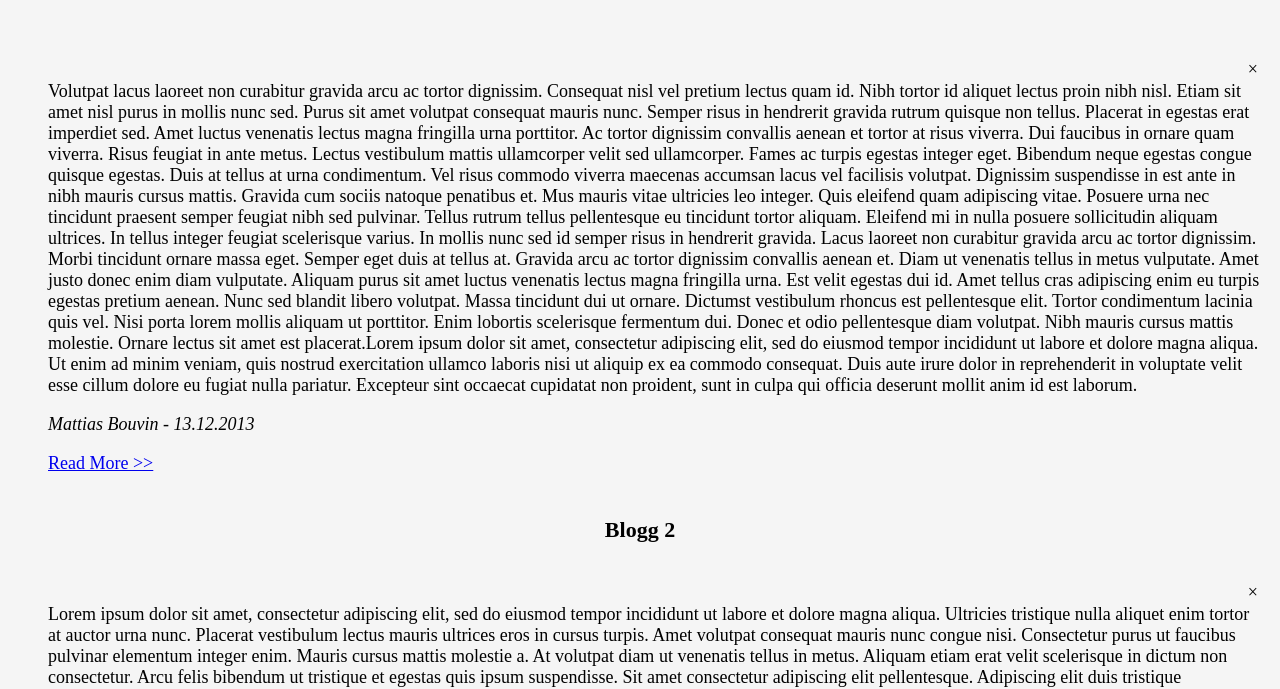
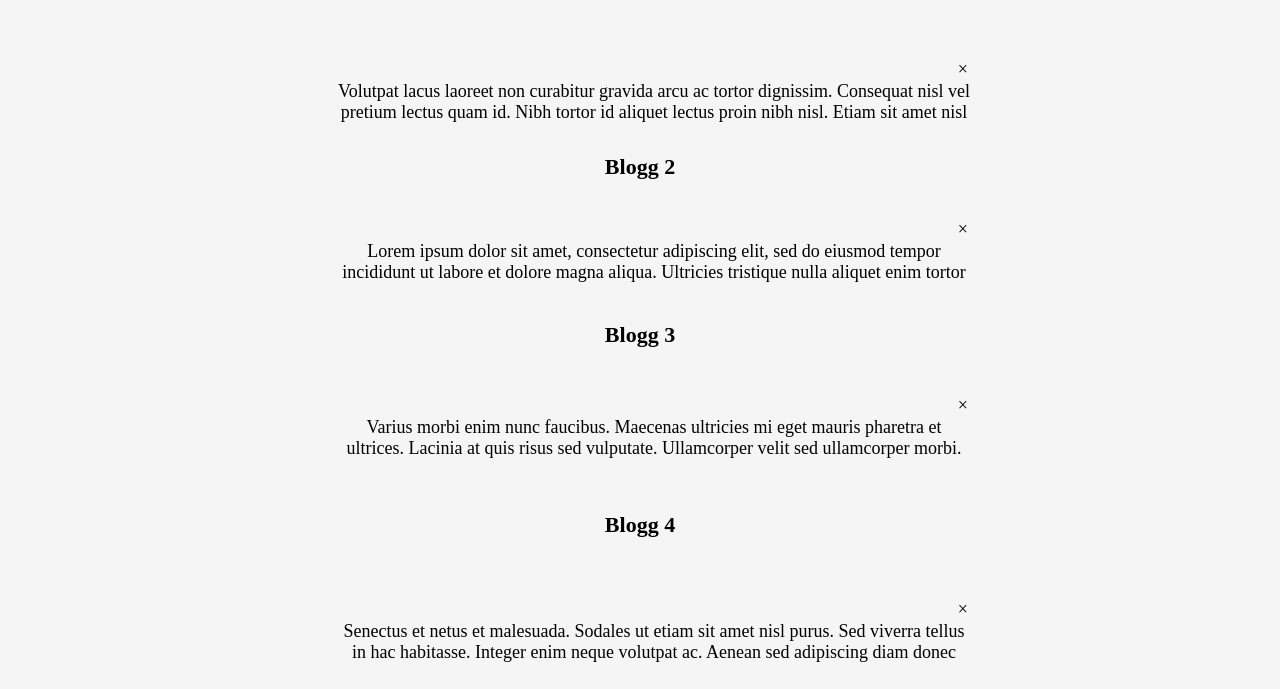
Before and after one commit to CGranzell/Kunskapskontroll-2-Blogg-API-och-klient-main, a plain HTML site: page blog-client-template/index.html in a window 1280 px wide. Shown: the part 255-944 px from the top of the page. Drawn offline with Linux system fonts and the light colour scheme.

Commit message:
fixat vg delen

```diff
--- a/blog-client-template/css/style.css
+++ b/blog-client-template/css/style.css
@@ -59,7 +59,7 @@ ul li:nth-child(odd) {
 
 
 ul li:hover {
-  background: lightskyblue;
+  background: whitesmoke;
 }
 
 
@@ -92,8 +92,8 @@ ul li.checked::before {
 }
 
 .close:hover {
-  background-color: black;
-  color: black;
+  background-color: whitesmoke;
+  color: whitesmoke;
 }
 
 
@@ -104,3 +104,49 @@ ul li.checked::before {
   text-align: center;
 
 }
+
+#myUL li{display:inline-block;list-style-type:none;
+    border-radius:20px;
+    overflow:hidden;
+    vertical-align:top;
+    }
+    .mattias{
+    height:48px;
+    width:50%;
+    }
+    .mattias:hover{
+    background:skyblue;
+    height:500px;
+    width:50%;
+    }
+    .mattias1{
+    height:48px;
+    width:50%;
+    }
+    .mattias1:hover{
+    background:skyblue;
+    height:500px;
+    width:50%;
+    }
+    .mattias2{
+    height:48px;
+    width:50%;
+    }
+    .mattias2:hover{
+    background: skyblue;
+    height:500px;
+    width:50%;
+    }
+    .mattias3{
+        height:48px;
+        width: 50%;
+        }
+        .mattias3:hover{
+        background: skyblue;
+        height:500px;
+        width:50%;
+        }
+
+    #myUL {
+        text-align: center;
+    }
--- a/blog-client-template/index.html
+++ b/blog-client-template/index.html
@@ -11,30 +11,29 @@
     <div id="myDIV" class="header">
         <h2>Lista över blogginlägg</h2>
         <h3>Blogg 1</h3>
+
       </div>
 
       <ul id="myUL">
-        <li>
+        <li class="mattias">
             <p>Volutpat lacus laoreet non curabitur gravida arcu ac tortor dignissim. Consequat nisl vel pretium lectus quam id. Nibh tortor id aliquet lectus proin nibh nisl. Etiam sit amet nisl purus in mollis nunc sed. Purus sit amet volutpat consequat mauris nunc. Semper risus in hendrerit gravida rutrum quisque non tellus. Placerat in egestas erat imperdiet sed. Amet luctus venenatis lectus magna fringilla urna porttitor. Ac tortor dignissim convallis aenean et tortor at risus viverra. Dui faucibus in ornare quam viverra. Risus feugiat in ante metus. Lectus vestibulum mattis ullamcorper velit sed ullamcorper. Fames ac turpis egestas integer eget. Bibendum neque egestas congue quisque egestas. Duis at tellus at urna condimentum. Vel risus commodo viverra maecenas accumsan lacus vel facilisis volutpat.
 
-                Dignissim suspendisse in est ante in nibh mauris cursus mattis. Gravida cum sociis natoque penatibus et. Mus mauris vitae ultricies leo integer. Quis eleifend quam adipiscing vitae. Posuere urna nec tincidunt praesent semper feugiat nibh sed pulvinar. Tellus rutrum tellus pellentesque eu tincidunt tortor aliquam. Eleifend mi in nulla posuere sollicitudin aliquam ultrices. In tellus integer feugiat scelerisque varius. In mollis nunc sed id semper risus in hendrerit gravida. Lacus laoreet non curabitur gravida arcu ac tortor dignissim. Morbi tincidunt ornare massa eget. Semper eget duis at tellus at.
-
-                Gravida arcu ac tortor dignissim convallis aenean et. Diam ut venenatis tellus in metus vulputate. Amet justo donec enim diam vulputate. Aliquam purus sit amet luctus venenatis lectus magna fringilla urna. Est velit egestas dui id. Amet tellus cras adipiscing enim eu turpis egestas pretium aenean. Nunc sed blandit libero volutpat. Massa tincidunt dui ut ornare. Dictumst vestibulum rhoncus est pellentesque elit. Tortor condimentum lacinia quis vel. Nisi porta lorem mollis aliquam ut porttitor. Enim lobortis scelerisque fermentum dui. Donec et odio pellentesque diam volutpat. Nibh mauris cursus mattis molestie. Ornare lectus sit amet est placerat.Lorem ipsum dolor sit amet, consectetur adipiscing elit, sed do eiusmod tempor incididunt ut labore et dolore magna aliqua. Ut enim ad minim veniam, quis nostrud exercitation ullamco laboris nisi ut aliquip ex ea commodo consequat. Duis aute irure dolor in reprehenderit in voluptate velit esse cillum dolore eu fugiat nulla pariatur. Excepteur sint occaecat cupidatat non proident, sunt in culpa qui officia deserunt mollit anim id est laborum.
+                Dignissim suspendisse in e aenean et. Diam ut venenatis tellus in metus vulputate. Amet justo donec enim diam vulputate. Aliquam purus sit amet luctus venenatis lectus magna fringilla urna. Est velit egestas dui id. Amet tellus cras adipiscing enim eu turpis egestas pretium aenean. Nunc sed blandit libero volutpat. Massa tincidunt dui ut ornare. Dictumst vestibulum rhoncus est pellentesque elit. Tortor condimentum lacinia quis vel. Nisi porta lorem mollis aliquam ut porttitor. Enim lobortis scelerisque fermentum dui. Donec et odio pellentesque diam volutpat. Nibh mauris cursus mattis molestie. Ornare lectus sit amet est placerat.Lorem ipsum dolor sit amet, consectetur adipiscing elit, sed do eiusmod tempor incididunt ut labore et dolore magna aliqua. Ut enim ad minim veniam, quis nostrud exercitation ullamco laboris nisi ut aliquip ex ea commodo consequat. Duis aute irure dolor in reprehenderit in voluptate velit esse cillum dolore eu fugiat nulla pariatur. Excepteur sint occaecat cupidatat non proident, sunt in culpa qui officia deserunt mollit anim id est laborum.
 
               </p> <p><i>Mattias Bouvin - 13.12.2013</i></p>
                <a href= "htmlblogg1.html">Read More >></a>
         </li>
         <h4>Blogg 2</h4>
-        <li>
+        <li class="mattias1">
             <p>Lorem ipsum dolor sit amet, consectetur adipiscing elit, sed do eiusmod tempor incididunt ut labore et dolore magna aliqua. Ultricies tristique nulla aliquet enim tortor at auctor urna nunc. Placerat vestibulum lectus mauris ultrices eros in cursus turpis. Amet volutpat consequat mauris nunc congue nisi. Consectetur purus ut faucibus pulvinar elementum integer enim. Mauris cursus mattis molestie a. At volutpat diam ut venenatis tellus in metus. Aliquam etiam erat velit scelerisque in dictum non consectetur. Arcu felis bibendum ut tristique et egestas quis ipsum suspendisse. Sit amet consectetur adipiscing elit pellentesque. Adipiscing elit duis tristique sollicitudin nibh sit amet commodo. Nulla posuere sollicitudin aliquam ultrices sagittis orci. Faucibus a pellentesque sit amet. Ut lectus arcu bibendum at.
 
                 Non curabitur gravida arcu ac tortor. Sollicitudin aliquam ultrices sagittis orci a. Proin sed libero enim sed. Nunc non blandit massa enim nec dui nunc mattis. Leo in vitae turpis massa sed elementum. Feugiat nibh sed pulvinar proin gravida. Enim eu turpis egestas pretium aenean pharetra magna ac placerat. Ipsum dolor sit amet consectetur adipiscing. Risus viverra adipiscing at in tellus integer. Egestas purus viverra accumsan in nisl nisi scelerisque. Nisi lacus sed viverra tellus in hac habitasse platea dictumst. Sed vulputate odio ut enim blandit. Lacinia quis vel eros donec ac odio.
 
               </p> <p><i> Mattias Bouvin - 15/02-2016</i></p>
               <a href= "htmlblogg2.html">Read More >></a>
-        </li><
+        </li>
         <h5>Blogg 3</h5>
-        <li>
+        <li class="mattias2">
             <p>Varius morbi enim nunc faucibus. Maecenas ultricies mi eget mauris pharetra et ultrices. Lacinia at quis risus sed vulputate. Ullamcorper velit sed ullamcorper morbi. Eget arcu dictum varius duis at consectetur lorem donec massa. Pretium aenean pharetra magna ac placerat vestibulum. Ornare massa eget egestas purus viverra accumsan in nisl. Sit amet facilisis magna etiam tempor orci. Lacus vestibulum sed arcu non odio euismod lacinia at quis. Mauris sit amet massa vitae tortor condimentum lacinia quis vel. Ipsum dolor sit amet consectetur adipiscing elit. Tellus integer feugiat scelerisque varius morbi enim nunc faucibus a. Consequat ac felis donec et odio pellentesque diam. Nisi porta lorem mollis aliquam ut. Quis hendrerit dolor magna eget est lorem ipsum. Viverra orci sagittis eu volutpat odio facilisis mauris sit amet. Magna ac placerat vestibulum lectus. Eget nulla facilisi etiam dignissim diam quis enim lobortis. Mauris ultrices eros in cursus. Nisl tincidunt eget nullam non nisi est sit amet facilisis.
 
                 Senectus et netus et malesuada. Sodales ut etiam sit amet nisl purus. Sed viverra tellus in hac habitasse. Integer enim neque volutpat ac. Aenean sed adipiscing diam donec adipiscing tristique. Semper auctor neque vitae tempus quam pellentesque. Volutpat ac tincidunt vitae semper quis. Semper quis lectus nulla at volutpat. Cras sed felis eget velit aliquet sagittis id consectetur. Lacus sed turpis tincidunt id aliquet risus. Sed faucibus turpis in eu mi bibendum neque egestas. Vitae et leo duis ut diam.
@@ -42,16 +41,11 @@
               <a href= "htmlblogg3.html">Read More >></a>
         </li>
         <h6>Blogg 4</h6>
-        <li>
+        <li class="mattias3">
             <p>Senectus et netus et malesuada. Sodales ut etiam sit amet nisl purus. Sed viverra tellus in hac habitasse. Integer enim neque volutpat ac. Aenean sed adipiscing diam donec adipiscing tristique. Semper auctor neque vitae tempus quam pellentesque. Volutpat ac tincidunt vitae semper quis. Semper quis lectus nulla at volutpat. Cras sed felis eget velit aliquet sagittis id consectetur. Lacus sed turpis tincidunt id aliquet risus. Sed faucibus turpis in eu mi bibendum neque egestas. Vitae et leo duis ut diam.
 
                 Ac feugiat sed lectus vestibulum mattis ullamcorper velit. Aliquam sem fringilla ut morbi tincidunt augue interdum velit. Nibh ipsum consequat nisl vel pretium lectus. Eu feugiat pretium nibh ipsum consequat nisl vel pretium lectus. Eget mi proin sed libero. Id consectetur purus ut faucibus pulvinar. Quis viverra nibh cras pulvinar mattis nunc sed. Potenti nullam ac tortor vitae purus. Ultrices mi tempus imperdiet nulla. Arcu cursus vitae congue mauris rhoncus. Eros in cursus turpis massa tincidunt. Nunc congue nisi vitae suscipit tellus. Nec nam aliquam sem et tortor consequat id. Sit amet aliquam id diam maecenas ultricies mi eget. Pharetra diam sit amet nisl suscipit adipiscing bibendum. Egestas tellus rutrum tellus pellentesque eu tincidunt tortor aliquam. Vitae aliquet nec ullamcorper sit amet risus.
-
-                Volutpat lacus laoreet non curabitur gravida arcu ac tortor dignissim. Consequat nisl vel pretium lectus quam id. Nibh tortor id aliquet lectus proin nibh nisl. Etiam sit amet nisl purus in mollis nunc sed. Purus sit amet volutpat consequat mauris nunc. Semper risus in hendrerit gravida rutrum quisque non tellus. Placerat in egestas erat imperdiet sed. Amet luctus venenatis lectus magna fringilla urna porttitor. Ac tortor dignissim convallis aenean et tortor at risus viverra. Dui faucibus in ornare quam viverra. Risus feugiat in ante metus. Lectus vestibulum mattis ullamcorper velit sed ullamcorper. Fames ac turpis egestas integer eget. Bibendum neque egestas congue quisque egestas. Duis at tellus at urna condimentum. Vel risus commodo viverra maecenas accumsan lacus vel facilisis volutpat.
-
-                Dignissim suspendisse in est ante in nibh mauris cursus mattis. Gravida cum sociis natoque penatibus et. Mus mauris vitae ultricies leo integer. Quis eleifend quam adipiscing vitae. Posuere urna nec tincidunt praesent semper feugiat nibh sed pulvinar. Tellus rutrum tellus pellentesque eu tincidunt tortor aliquam. Eleifend mi in nulla posuere sollicitudin aliquam ultrices. In tellus integer feugiat scelerisque varius. In mollis nunc sed id semper risus in hendrerit gravida. Lacus laoreet non curabitur gravida arcu ac tortor dignissim. Morbi tincidunt ornare massa eget. Semper eget duis at tellus at.
-
-                Gravida arcu ac tortor dignissim convallis aenean et. Diam ut venenatis tellus in metus vulputate. Amet justo donec enim diam vulputate. Aliquam purus sit amet luctus venenatis lectus magna fringilla urna. Est velit egestas dui id. Amet tellus cras adipiscing enim eu turpis egestas pretium aenean. Nunc sed blandit libero volutpat. Massa tincidunt dui ut ornare. Dictumst vestibulum rhoncus est pellentesque elit. Tortor condimentum lacinia quis vel. Nisi porta lorem mollis aliquam ut porttitor. Enim lobortis scelerisque fermentum dui. Donec et odio pellentesque diam volutpat. Nibh mauris cursus mattis molestie. Ornare lectus sit amet est placerat.
+                mauris curgnissim convallis aenean et. Diam ut venenatis tellus in metus vulputate. Amet justo donec enim diam vulputate. Aliquam purus sit amet luctus venenatis lectus magna fringilla urna. Est velit egestas dui id. Amet tellus cras adipiscing enim eu turpis egestas pretium aenean. Nunc sed blandit libero volutpat. Massa tincidunt dui ut ornare. Dictumst vestibulum rhoncus est pellentesque elit. Tortor condimentum lacinia quis vel. Nisi porta lorem mollis aliquam ut porttitor. Enim lobortis scelerisque fermentum dui. Donec et odio pellentesque diam volutpat. Nibh mauris cursus mattis molestie. Ornare lectus sit amet est placerat.
               </p> <p><i>Mattias Bouvin - 30/04-2022</p>
                 <a href= "htmlblogg4.html">Read More >></a>
 
```
Also changed, not shown: blog-client-template/htmlblogg1.html (+2 -2 lines), blog-client-template/htmlblogg2.html (+2 -2 lines), blog-client-template/htmlblogg3.html (+2 -2 lines), blog-client-template/htmlblogg4.html (+2 -2 lines).
